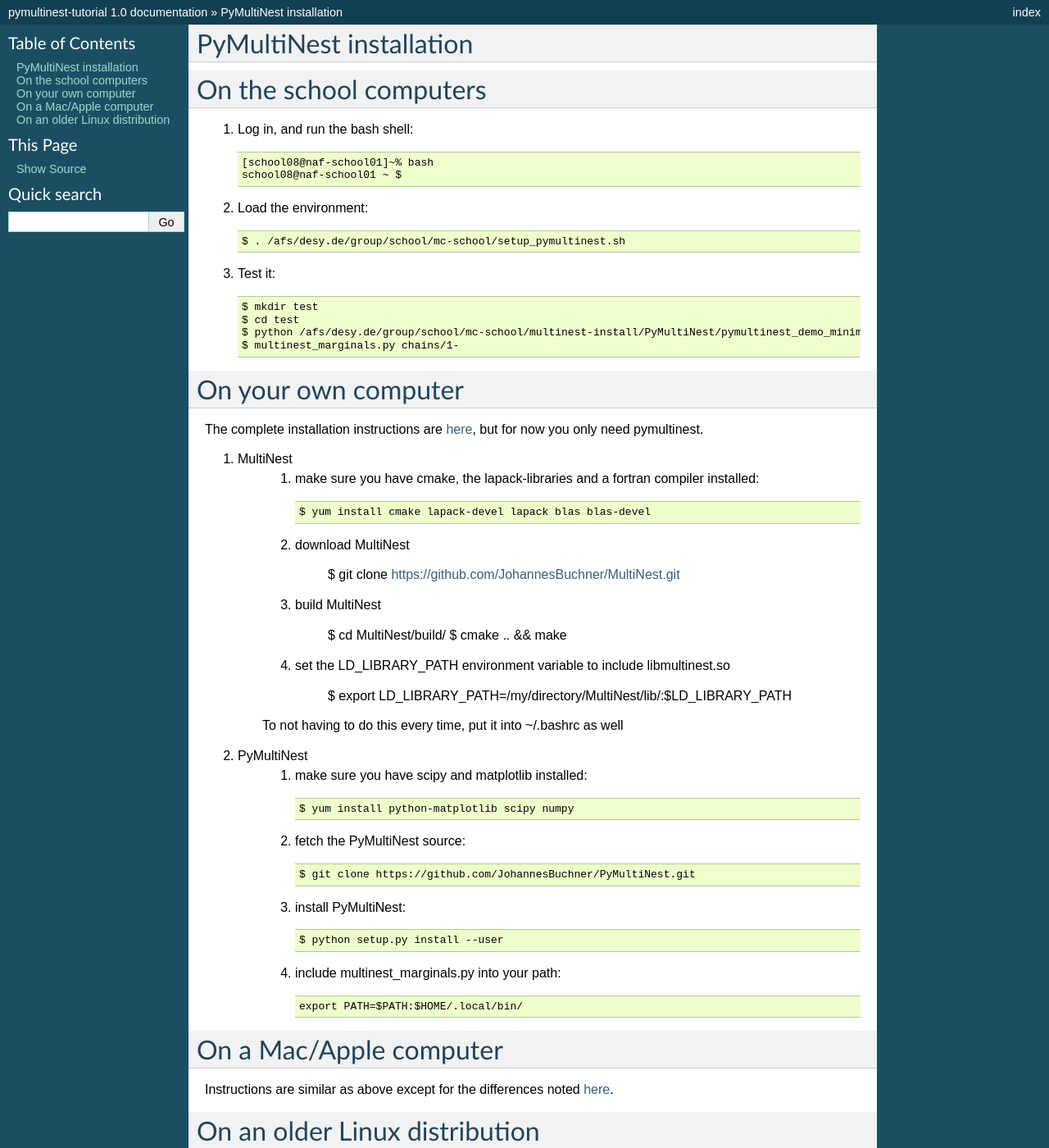
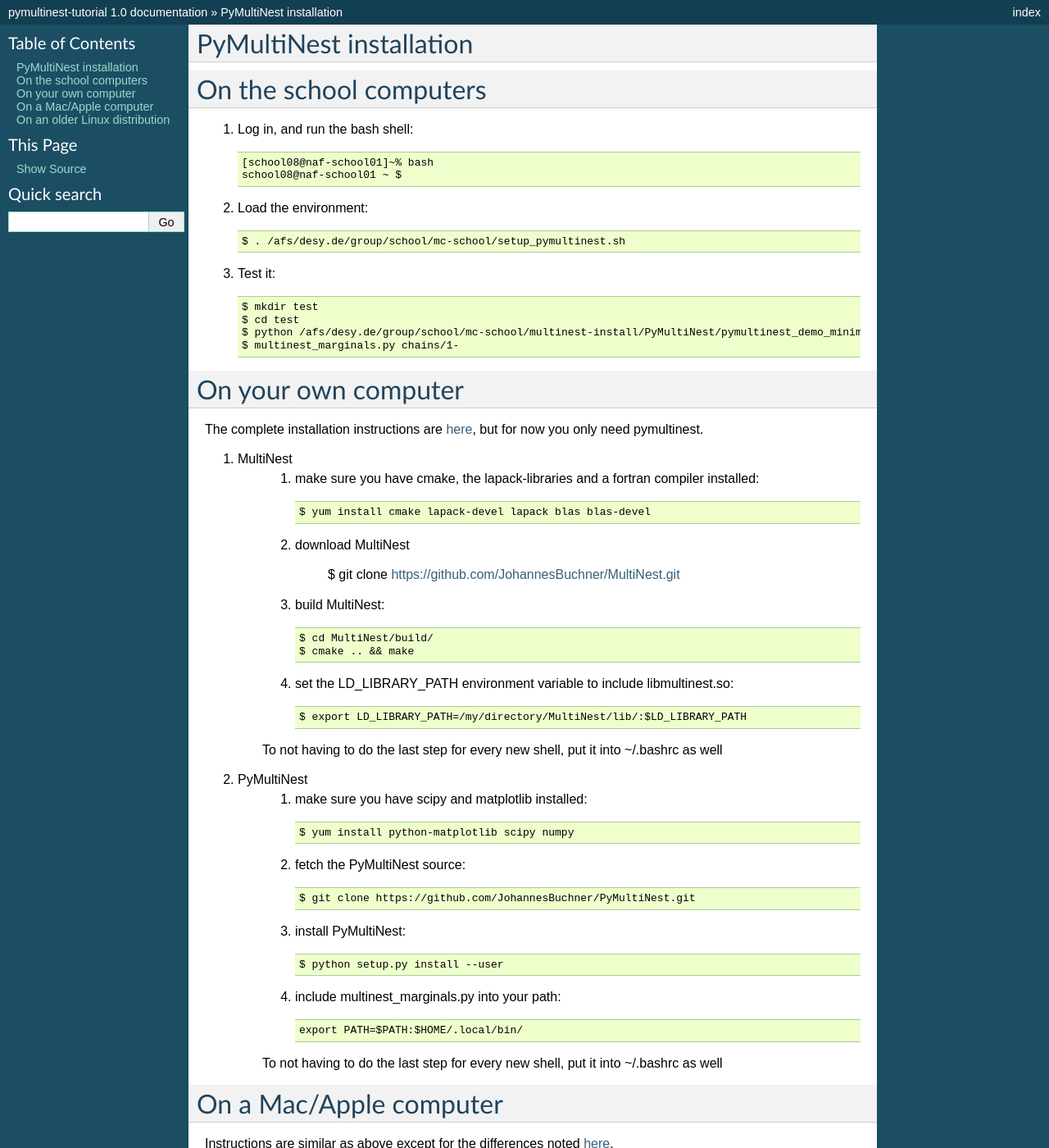
Before and after one commit to JohannesBuchner/pymultinest-tutorial, a Sphinx documentation site: the page built from doc/source/install.rst, in a window 1280 px wide and 1400 px high. Shown: the whole window at 82% size. Built offline with Sphinx 7.4.7, drawn with Linux system fonts in a browser that asks for light colours; formulas are drawn with MathJax 3.

Commit message:
a bit of formatting

```diff
--- a/doc/source/install.rst
+++ b/doc/source/install.rst
@@ -36,16 +36,16 @@ The complete installation instructions are `here <http://johannesbuchner.github.
 
 		$ git clone https://github.com/JohannesBuchner/MultiNest.git
 
-	3. build MultiNest
+	3. build MultiNest::
 
 		$ cd MultiNest/build/
 		$ cmake .. && make
 
-	4. set the LD_LIBRARY_PATH environment variable to include libmultinest.so
+	4. set the LD_LIBRARY_PATH environment variable to include libmultinest.so::
 
 		$ export LD_LIBRARY_PATH=/my/directory/MultiNest/lib/:$LD_LIBRARY_PATH
 
-	To not having to do this every time, put it into ~/.bashrc as well
+	To not having to do the last step for every new shell, put it into ~/.bashrc as well
 
 2. PyMultiNest
 	1. make sure you have scipy and matplotlib installed::
@@ -64,6 +64,7 @@ The complete installation instructions are `here <http://johannesbuchner.github.
 
 		export PATH=$PATH:$HOME/.local/bin/
 
+	To not having to do the last step for every new shell, put it into ~/.bashrc as well
 
 On a Mac/Apple computer
 -------------------------
```
